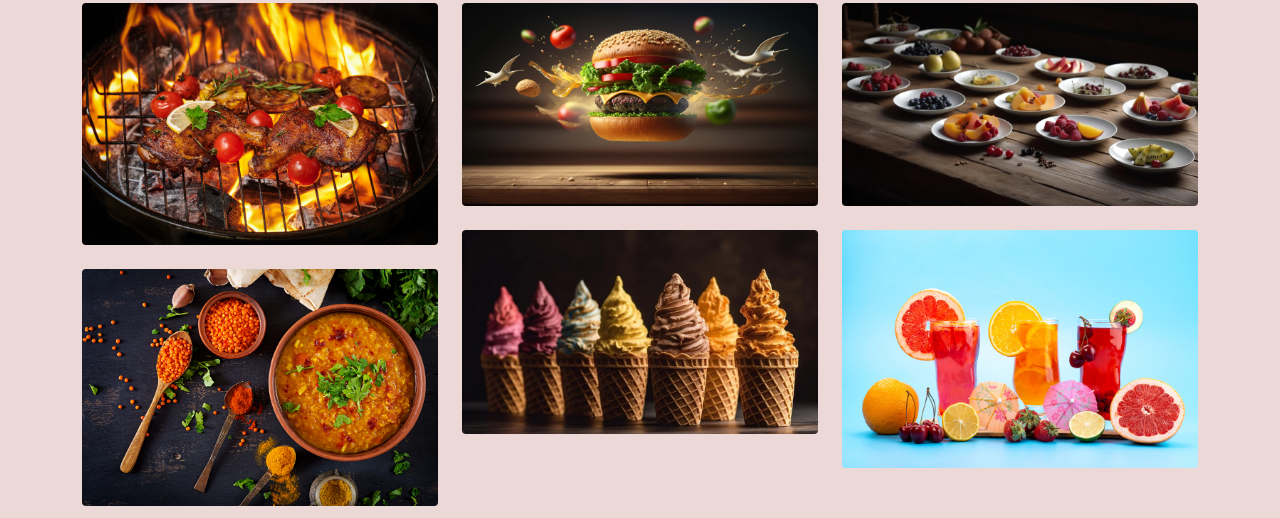
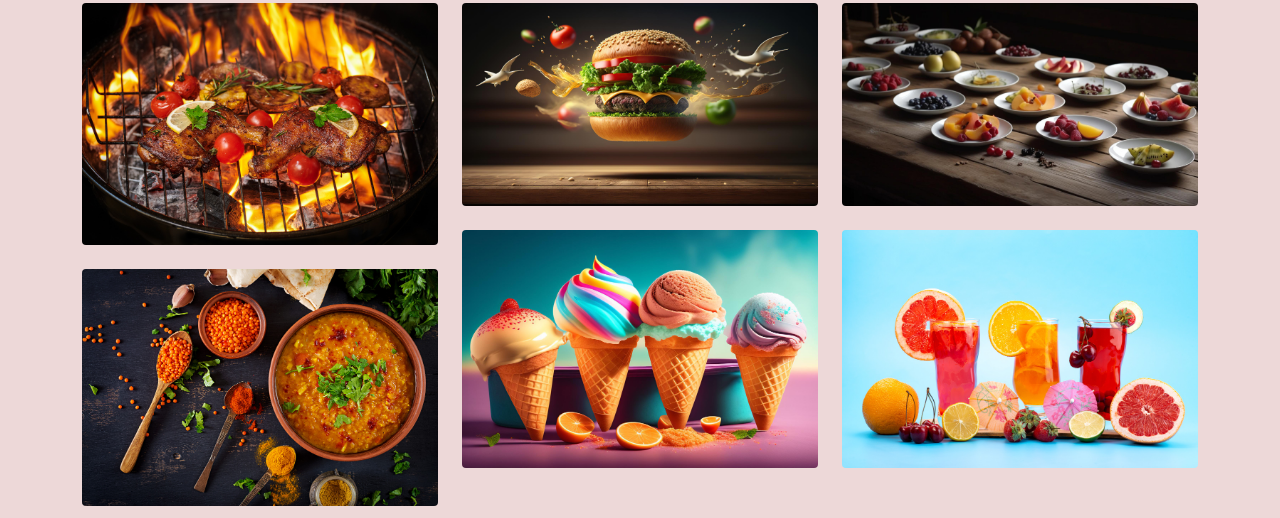
Before and after one commit to Irsha01/Restaurant-page, a plain HTML site: page index.html in a window 1280 px wide. Shown: the part 830-1348 px from the top of the page. Drawn offline with nearby package versions, Linux system fonts and the light colour scheme; a script that the page names is missing.

Commit message:
Update index.html

```diff
--- a/index.html
+++ b/index.html
@@ -122,7 +122,7 @@
           </div>
           <div class="col-lg-4 mb-4 mb-lg-0">
             <img src="images/burgerimg.jpg" class="w-100 shadow-1-strong rounded mb-4" alt="Mountains in the Clouds" />
-            <img src="images/icecream.jpg" class="w-100 shadow-1-strong rounded mb-4" alt="Boat on Calm Water" />
+            <img src="images/ice.jpg" class="w-100 shadow-1-strong rounded mb-4" alt="Boat on Calm Water" />
           </div>
           <div class="col-lg-4 mb-4 mb-lg-0">
             <img src="images/salad1.jpg" class="w-100 shadow-1-strong rounded mb-4" alt="Waves at Sea" />
```
